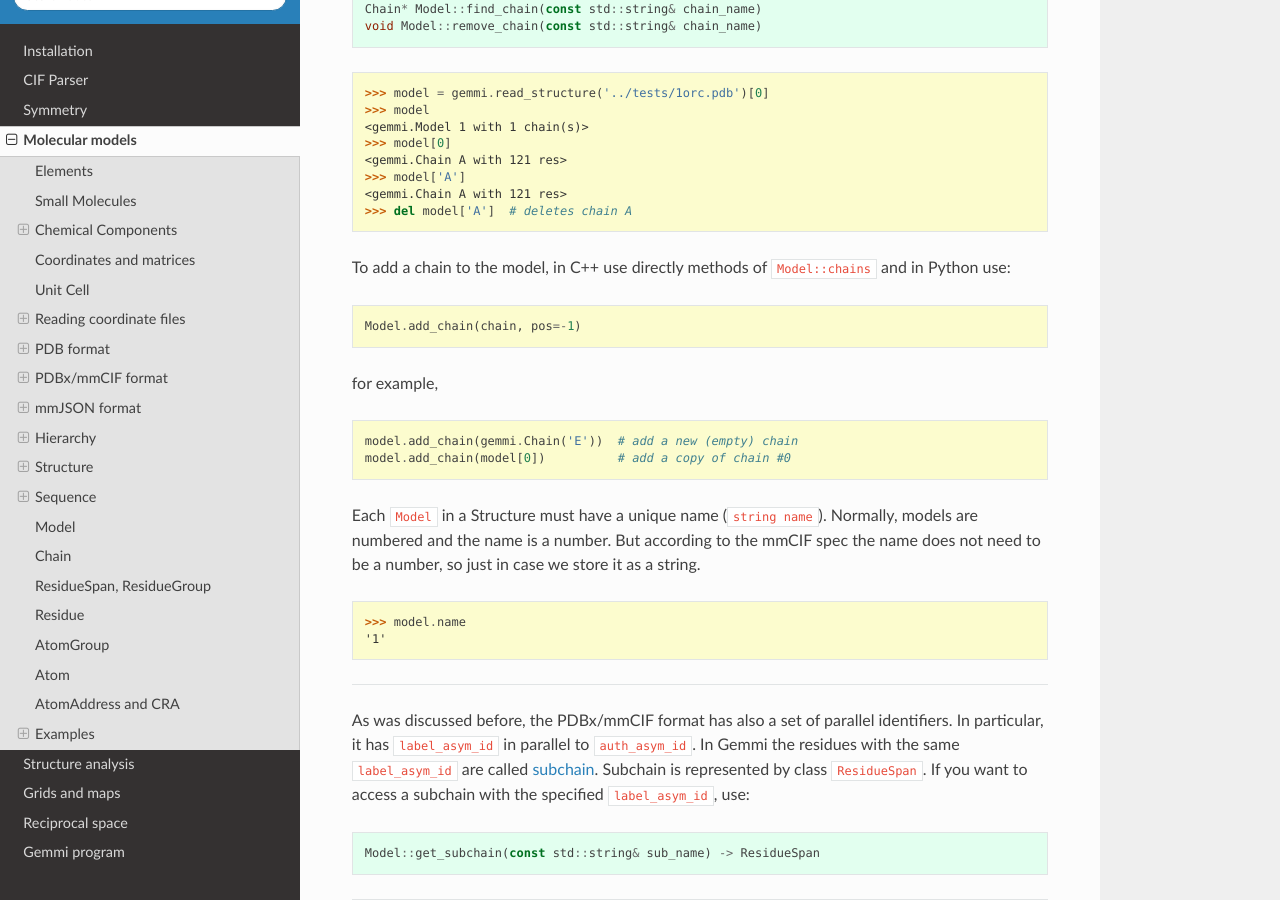
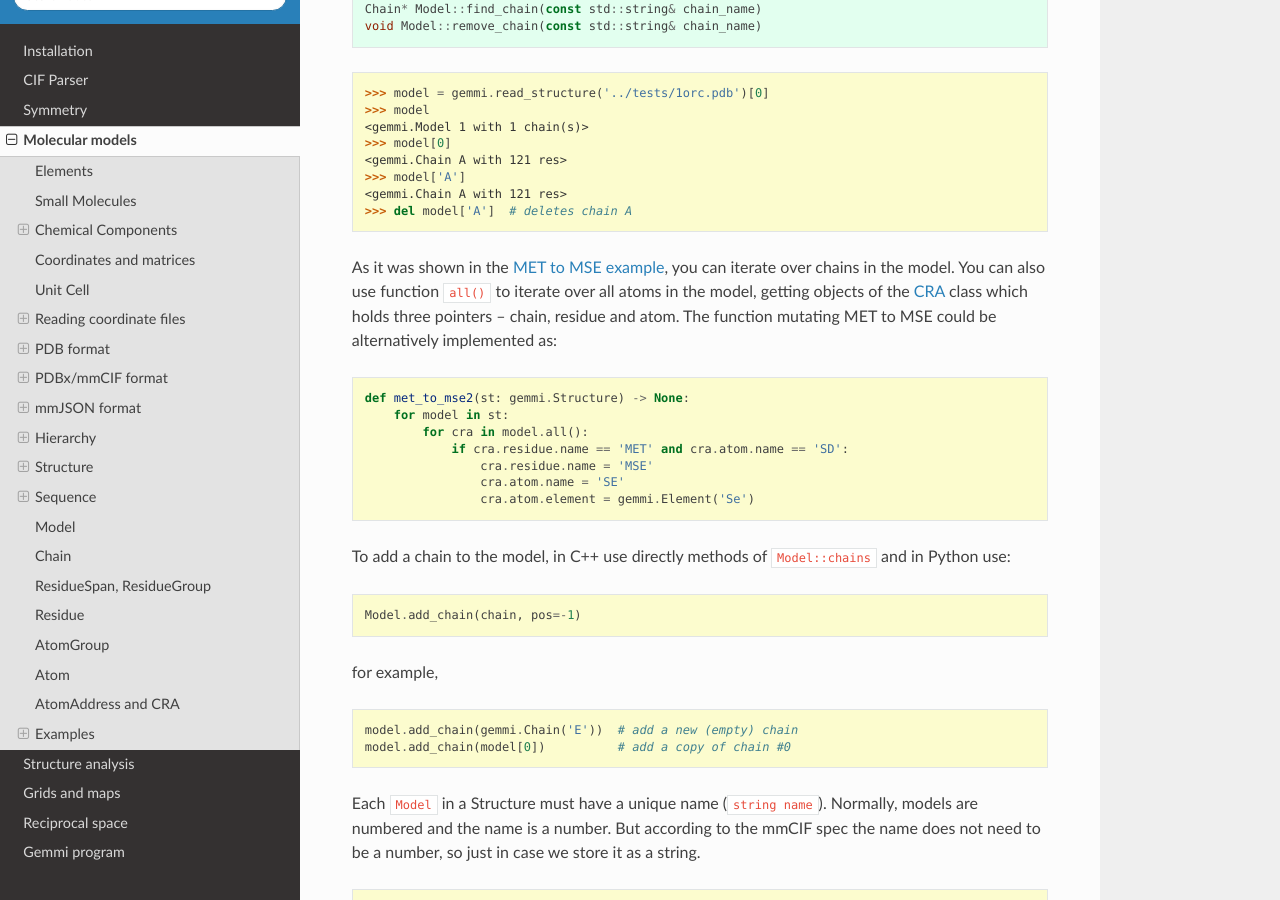
Before and after one commit to project-gemmi/gemmi, a Sphinx documentation site: the page built from docs/mol.rst, in a window 1280 px wide and 900 px high, scrolled down 33894 px. Built offline with Sphinx 7.4.7 and the Read the Docs theme 2.0.0, drawn with Linux system fonts in a browser that asks for light colours.

Commit message:
Model::all() - added non-const variant, docs, python bindings

```diff
--- a/docs/mol.rst
+++ b/docs/mol.rst
@@ -1277,6 +1277,8 @@
   >>> met_to_mse(st)
   >>> st[0].sole_residue('A', gemmi.SeqId('12'))
   <gemmi.Residue 12(MSE) with 8 atoms>
+  >>> _.sole_atom('SE').element
+  <gemmi.Element: Se>
 
 
 Structure
@@ -1918,6 +1920,35 @@
   <gemmi.Chain A with 121 res>
   >>> del model['A']  # deletes chain A
 
+As it was shown in the :ref:`MET to MSE example <met_mse_example>`,
+you can iterate over chains in the model.
+You can also use function ``all()`` to iterate over all atoms in the model,
+getting objects of the :ref:`CRA <CRA>` class which holds three pointers --
+chain, residue and atom. The function mutating MET to MSE could be
+alternatively implemented as:
+
+.. testcode::
+
+  def met_to_mse2(st: gemmi.Structure) -> None:
+      for model in st:
+          for cra in model.all():
+              if cra.residue.name == 'MET' and cra.atom.name == 'SD':
+                  cra.residue.name = 'MSE'
+                  cra.atom.name = 'SE'
+                  cra.atom.element = gemmi.Element('Se')
+
+.. doctest::
+  :hide:
+
+  >>> st = gemmi.read_structure('../tests/1orc.pdb')
+  >>> st[0].sole_residue('A', gemmi.SeqId('12'))
+  <gemmi.Residue 12(MET) with 8 atoms>
+  >>> met_to_mse2(st)
+  >>> st[0].sole_residue('A', gemmi.SeqId('12'))
+  <gemmi.Residue 12(MSE) with 8 atoms>
+  >>> _.sole_atom('SE').element
+  <gemmi.Element: Se>
+
 To add a chain to the model, in C++ use directly methods of ``Model::chains``
 and in Python use:
 
```
Also changed, not shown: 2 other files.
